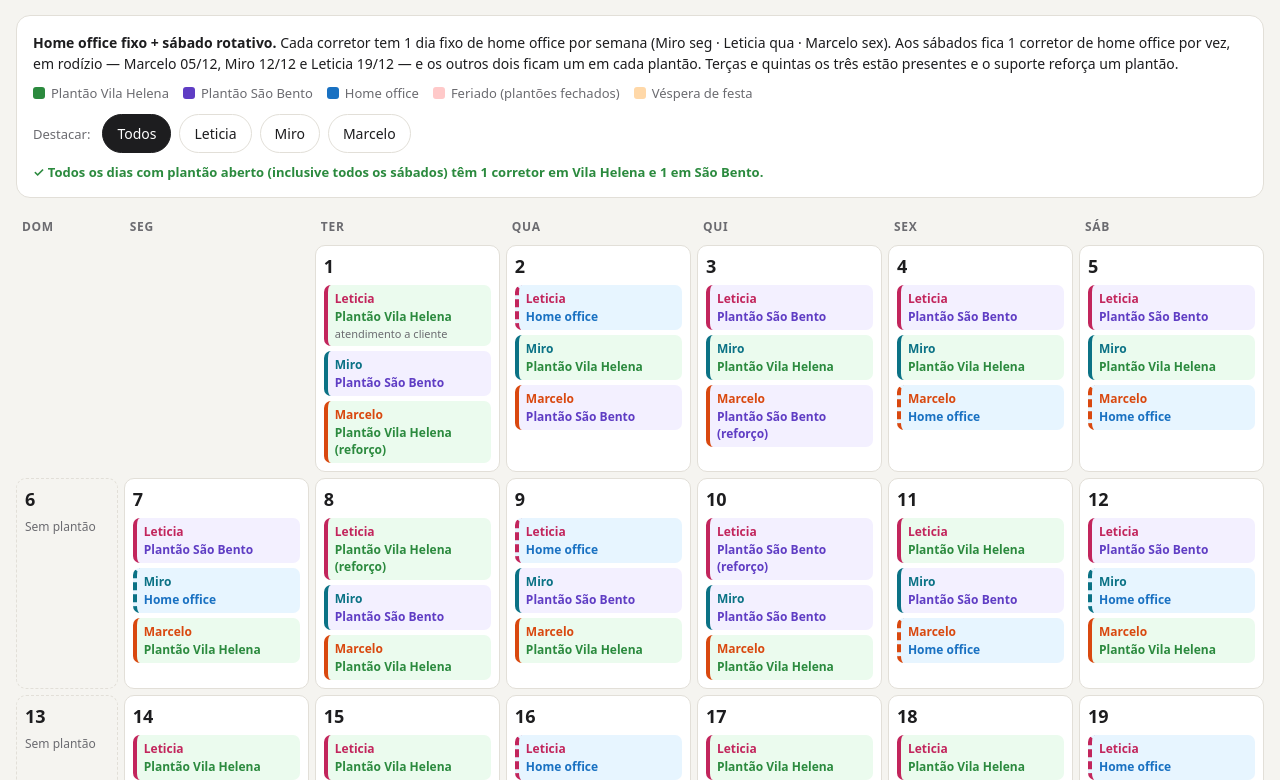
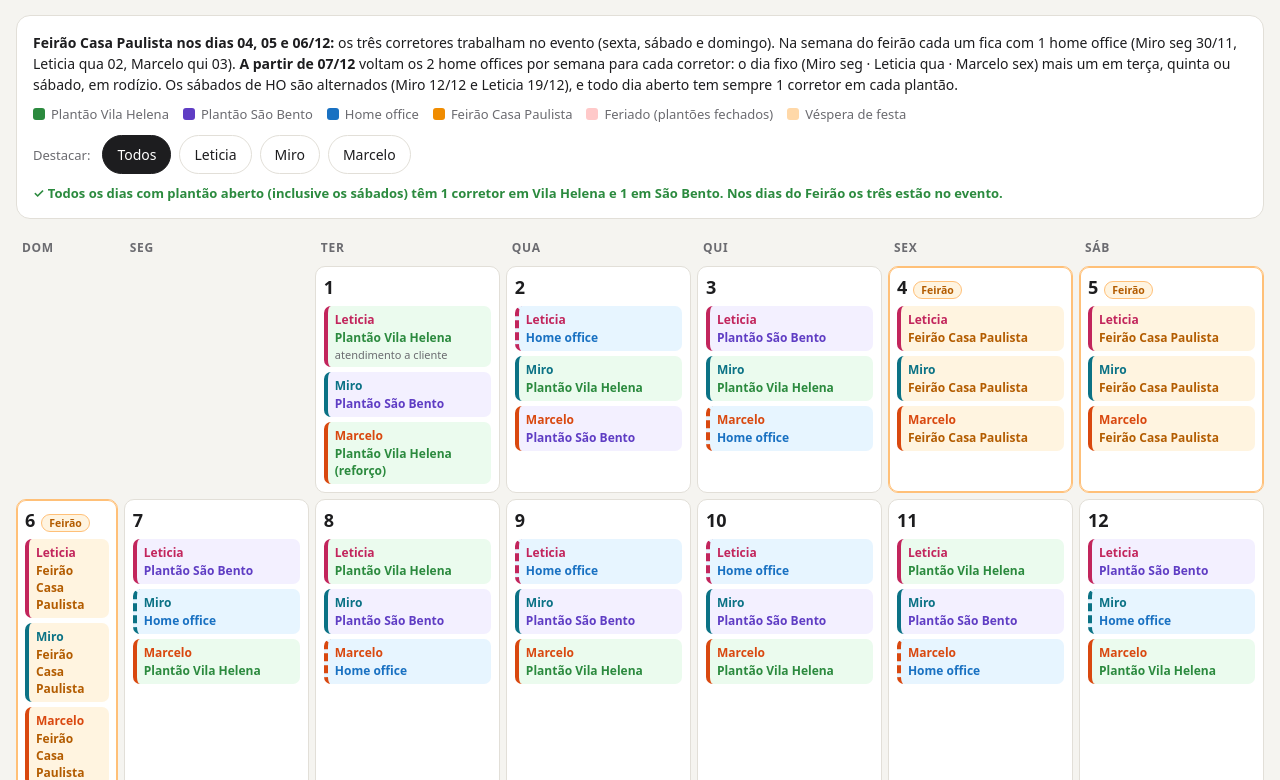
Before and after one commit to LCS1dev/agendacorretores, a plain HTML site: page index.html in a window 1280 px wide. Shown: the part 92-872 px from the top of the page. Drawn offline with Linux system fonts and the light colour scheme.

Commit message:
Escala de dezembro: Feirão Casa Paulista (04 a 06/12) e 2 HO por semana a partir de 07/12
Co-Authored-By: Claude Sonnet 5.5 <noreply@anthropic.com>
Claude-Session: https://claude.ai/code/session_01JJt1p8AzBGf8GpkapJYowG

```diff
--- a/index.html
+++ b/index.html
@@ -49,7 +49,10 @@ h1{margin:0;font-size:28px;letter-spacing:-.02em}
 .chip.vh{background:var(--vh-bg)} .chip.vh span{color:var(--vh)}
 .chip.sb{background:var(--sb-bg)} .chip.sb span{color:var(--sb)}
 .chip.ho{background:var(--ho-bg);border-left-style:dashed} .chip.ho span{color:var(--ho)}
+.chip.fe{background:#fff4e0}.chip.fe span{color:#b35c00}
 .chip.dim{opacity:.18}
+.fe-tag{font-size:10.5px;font-weight:700;color:#b35c00;background:#fff4e0;border:1px solid #ffc078;border-radius:999px;padding:1px 7px}
+.day.fer{border-color:#ffc078;box-shadow:inset 0 0 0 1px #ffc078}
 .grid2{display:grid;grid-template-columns:1fr 1fr;gap:16px;margin-top:16px}
 h2{font-size:16px;margin:0 0 10px}
 table{width:100%;border-collapse:collapse;font-size:13.5px}
@@ -115,6 +118,7 @@ td.n{text-align:center;font-variant-numeric:tabular-nums} th.n{text-align:center
       <span><i class="sw" style="background:var(--vh)"></i>Plantão Vila Helena</span>
       <span><i class="sw" style="background:var(--sb)"></i>Plantão São Bento</span>
       <span><i class="sw" style="background:var(--ho)"></i>Home office</span>
+      <span><i class="sw" style="background:#f08c00"></i>Feirão Casa Paulista</span>
       <span><i class="sw" style="background:#ffc9c9"></i>Feriado (plantões fechados)</span>
       <span><i class="sw" style="background:#ffd8a8"></i>Véspera de festa</span>
     </div>
@@ -145,8 +149,9 @@ td.n{text-align:center;font-variant-numeric:tabular-nums} th.n{text-align:center
     Lógica da escala: em cada semana, um corretor fica fixo em Vila Helena, outro fixo em São Bento e o terceiro é o <b>suporte</b>,
     que vai pessoalmente ao plantão desfalcado nos dias de home office. As funções giram toda semana, dando continuidade a novembro:
     quem estava em Vila Helena vai para São Bento, quem estava em São Bento vira suporte, e o suporte assume Vila Helena.
-    Home office fixo: Miro seg · Leticia qua · Marcelo sex. Domingo não há plantão.<br>
+    Home office fixo: Miro seg · Leticia qua · Marcelo sex, mais um 2º home office por semana (terça, quinta ou sábado, em rodízio) a partir de 07/12. Domingo não há plantão, exceto no Feirão.<br>
     Dia 01/12: Leticia atende cliente na Vila Helena, então ela e Miro trocam de plantão só nesse dia.<br>
+    Feirão Casa Paulista (04, 05 e 06/12): os três corretores ficam no evento, sem plantão nos dois pontos de venda.<br>
     Natal (25/12): plantões fechados. Véspera de Natal (24/12): sinalizada em laranja, plantão aberto — confirme se haverá horário reduzido.
   </p>
 </div>
@@ -166,19 +171,22 @@ const pad = n => String(n).padStart(2,'0');
 
 // A = fixo Vila Helena, B = fixo São Bento, C = suporte (continuação do rodízio de novembro)
 const WEEKS = [
-  {n:1, start:1,  end:5,  A:'Miro',    B:'Leticia', C:'Marcelo'},
+  {n:1, start:1,  end:6,  A:'Miro',    B:'Leticia', C:'Marcelo', note:'Semana do Feirão: sex 04, sáb 05 e dom 06 todos no evento. O HO de Miro foi na seg 30/11 (escala de novembro); nesta semana cada um fica com 1 HO.'},
   {n:2, start:7,  end:12, A:'Marcelo', B:'Miro',    C:'Leticia'},
   {n:3, start:14, end:19, A:'Leticia', B:'Marcelo', C:'Miro'},
   {n:4, start:21, end:25, A:'Miro',    B:'Leticia', C:'Marcelo'}
 ];
 const HOL = {25:'Natal'};                          // plantões fechados
 const EVE = {24:'Véspera de Natal'};               // sinalizado, plantão aberto
+const FEIRAO = {4:1, 5:1, 6:1};                    // Feirão Casa Paulista: os três no evento
 const HO_FIXO = {1:'Miro', 3:'Leticia', 5:'Marcelo'};   // getDay(): seg, qua, sex
-const SAB = {5:'Marcelo', 12:'Miro', 19:'Leticia'};     // 1 corretor de HO por sábado, em rodízio
+const SAB = {12:'Miro', 19:'Leticia'};             // sábados de HO, em rodízio (05/12 é Feirão)
+// 2º home office de terça/quinta (a partir de 07/12) + HO do Marcelo na quinta 03/12
+const EXTRA = {3:'Marcelo', 8:'Marcelo', 10:'Leticia', 15:'Marcelo', 17:'Miro', 22:'Marcelo', 24:'Miro'};
 
-const NAME = {A:'Sábado de home office rotativo'};
+const NAME = {A:'Feirão Casa Paulista + 2 HO por semana'};
 const DESC = {
-  A: '<b>Home office fixo + sábado rotativo.</b> Cada corretor tem 1 dia fixo de home office por semana (Miro seg · Leticia qua · Marcelo sex). Aos sábados fica 1 corretor de home office por vez, em rodízio — Marcelo 05/12, Miro 12/12 e Leticia 19/12 — e os outros dois ficam um em cada plantão. Terças e quintas os três estão presentes e o suporte reforça um plantão.'
+  A: '<b>Feirão Casa Paulista nos dias 04, 05 e 06/12:</b> os três corretores trabalham no evento (sexta, sábado e domingo). Na semana do feirão cada um fica com 1 home office (Miro seg 30/11, Leticia qua 02, Marcelo qui 03). <b>A partir de 07/12</b> voltam os 2 home offices por semana para cada corretor: o dia fixo (Miro seg · Leticia qua · Marcelo sex) mais um em terça, quinta ou sábado, em rodízio. Os sábados de HO são alternados (Miro 12/12 e Leticia 19/12), e todo dia aberto tem sempre 1 corretor em cada plantão.'
 };
 
 let OPT = 'A', FILTER = '';
@@ -190,11 +198,13 @@ function hoList(opt, d){
   const s = [];
   if (HO_FIXO[dow]) s.push(HO_FIXO[dow]);
   if (dow === 6 && SAB[d]) s.push(SAB[d]);
+  if (EXTRA[d]) s.push(EXTRA[d]);
   return s;
 }
 
 function dayPlan(opt, d){
   const dow = new Date(YEAR, MONTH, d).getDay();
+  if (FEIRAO[d]) return 'feirao';              // Feirão Casa Paulista
   if (dow === 0) return null;                  // domingo
   if (HOL[d]) return 'closed';                 // feriado: plantão fechado
   const w = weekOf(d), a = w.A, b = w.B, c = w.C;
@@ -229,7 +239,7 @@ function render(){
   const lead = new Date(YEAR, MONTH, 1).getDay();
   for (let i = 0; i < lead; i++){ const b = document.createElement('div'); b.className = 'blank'; cal.appendChild(b); }
 
-  const sum = {}; P.forEach(p => sum[p] = {VH:0,SB:0,HO:0,sat:0});
+  const sum = {}; P.forEach(p => sum[p] = {VH:0,SB:0,HO:0,FE:0,sat:0});
   const plans = {};
   let allOk = true, tooManyHO = false;
 
@@ -237,13 +247,18 @@ function render(){
     const dow = new Date(YEAR, MONTH, d).getDay(), plan = dayPlan(OPT, d);
     plans[d] = plan;
     const c = document.createElement('div');
-    c.className = 'day' + (plan === null ? ' off' : plan === 'closed' ? ' closed' : '') + (EVE[d] ? ' evday' : '');
+    c.className = 'day' + (plan === null ? ' off' : plan === 'closed' ? ' closed' : '') + (EVE[d] ? ' evday' : '') + (plan === 'feirao' ? ' fer' : '');
     let h = `<div class="dh"><span class="num">${d}</span><span class="wd">${WD[dow]}</span>` +
-            `${HOL[d] ? `<span class="hol">${HOL[d]}</span>` : ''}${EVE[d] ? `<span class="eve">${EVE[d]}</span>` : ''}</div>`;
+            `${HOL[d] ? `<span class="hol">${HOL[d]}</span>` : ''}${EVE[d] ? `<span class="eve">${EVE[d]}</span>` : ''}${plan === 'feirao' ? '<span class="fe-tag">Feirão</span>' : ''}</div>`;
     if (plan === null){
       h += '<div class="none">Sem plantão</div>';
     } else if (plan === 'closed'){
       h += '<div class="closedtag">Plantões fechados<br>(feriado)</div>';
+    } else if (plan === 'feirao'){
+      P.forEach(p => {
+        sum[p].FE++;
+        h += `<div class="chip fe" data-p="${p}" style="--p:${PC[p]}"><b>${p}</b><span>Feirão Casa Paulista</span></div>`;
+      });
     } else {
       const places = new Set(); let nHO = 0;
       P.forEach(p => {
@@ -262,7 +277,7 @@ function render(){
   const ck = document.getElementById('check');
   const ok = allOk && !tooManyHO;
   ck.className = 'check ' + (ok ? 'ok' : 'bad');
-  ck.textContent = ok ? '✓ Todos os dias com plantão aberto (inclusive todos os sábados) têm 1 corretor em Vila Helena e 1 em São Bento.' : '⚠ Há dias sem cobertura em algum plantão.';
+  ck.textContent = ok ? '✓ Todos os dias com plantão aberto (inclusive os sábados) têm 1 corretor em Vila Helena e 1 em São Bento. Nos dias do Feirão os três estão no evento.' : '⚠ Há dias sem cobertura em algum plantão.';
 
   document.getElementById('weeks').innerHTML = WEEKS.map(w => {
     const dot = p => `<i class="dot" style="background:${PC[p]}"></i><b>${p}</b>`;
@@ -270,16 +285,16 @@ function render(){
       const ds = [];
       for (let d = w.start; d <= w.end; d++){
         const pl = plans[d];
-        if (pl && pl !== 'closed' && pl[p].k === 'HO') ds.push(`${WD3[new Date(YEAR, MONTH, d).getDay()]} ${pad(d)}`);
+        if (pl && typeof pl === 'object' && pl[p].k === 'HO') ds.push(`${WD3[new Date(YEAR, MONTH, d).getDay()]} ${pad(d)}`);
       }
       return `${dot(p)} ${ds.length ? ds.join(', ') : '—'}`;
     }).join(' · ');
-    return `<li><b>Semana ${w.n}</b> (${pad(w.start)} a ${pad(w.end)}/12)<br>Vila Helena: ${dot(w.A)} · São Bento: ${dot(w.B)} · Suporte: ${dot(w.C)}<br><small>Home office: ${hoTxt}</small></li>`;
+    return `<li><b>Semana ${w.n}</b> (${pad(w.start)} a ${pad(w.end)}/12)<br>Vila Helena: ${dot(w.A)} · São Bento: ${dot(w.B)} · Suporte: ${dot(w.C)}<br><small>Home office: ${hoTxt}</small>${w.note ? `<br><small>${w.note}</small>` : ''}</li>`;
   }).join('');
 
   document.getElementById('sum').innerHTML =
-    `<tr><th>Corretor</th><th class="n">Vila Helena</th><th class="n">São Bento</th><th class="n">Home office</th><th class="n">Sábados no plantão</th></tr>` +
-    P.map(p => `<tr><td><i class="dot" style="background:${PC[p]}"></i><b>${p}</b></td><td class="n">${sum[p].VH}</td><td class="n">${sum[p].SB}</td><td class="n">${sum[p].HO}</td><td class="n">${sum[p].sat}</td></tr>`).join('');
+    `<tr><th>Corretor</th><th class="n">Vila Helena</th><th class="n">São Bento</th><th class="n">Home office</th><th class="n">Feirão</th><th class="n">Sábados no plantão</th></tr>` +
+    P.map(p => `<tr><td><i class="dot" style="background:${PC[p]}"></i><b>${p}</b></td><td class="n">${sum[p].VH}</td><td class="n">${sum[p].SB}</td><td class="n">${sum[p].HO}</td><td class="n">${sum[p].FE}</td><td class="n">${sum[p].sat}</td></tr>`).join('');
 
   applyFilter();
 }
```
